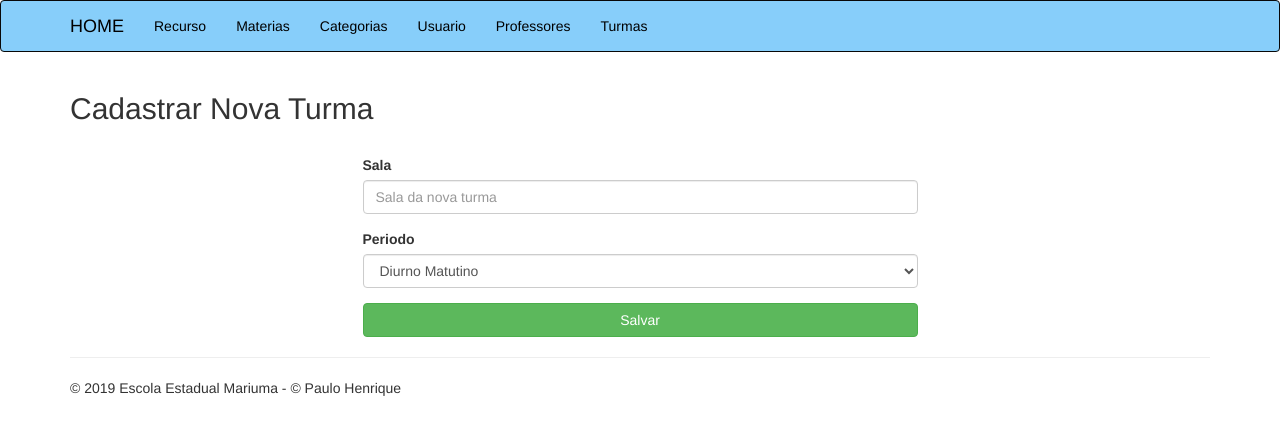
After one commit to paulohenriq31/escola, a PHP site: page /turmas-criar.php in a window 1280 px wide. The commit adds this page. Shown: the top 435 px of the page. Run offline with PHP 8.4, Linux system fonts and the light colour scheme.

Commit message:
Criação incial do cadastro de turmas

```diff
--- a/cabecalho.php
+++ b/cabecalho.php
@@ -29,6 +29,7 @@
                 <li><a href="categorias.php">Categorias</a></li>
                 <li><a href="usuarios.php">Usuario</a></li>
                 <li><a href="professores.php">Professores</a></li>
+                <li><a href="turmas.php">Turmas</a></li>
             </ul>
         </div><!--/.navbar-collapse -->
     </div>
--- /dev/null
+++ b/turmas-criar.php
@@ -0,0 +1,44 @@
+<?php
+    require_once 'cabecalho.php';
+
+?>
+
+<h2>Cadastrar Nova Turma</h2>
+<br>
+<form action="recursos-criar-post.php" method="post">
+    <div class="row">
+        <div class="col-md-6 col-md-offset-3">
+
+            <div class="form-group">
+                <label for="sala">Sala</label>
+                <input name="sala" type="text" class="form-control" placeholder="Sala da nova turma" required>
+            </div>
+
+
+
+            <div class="form-group">
+                <label for="periodo">Periodo</label>
+                <select class="form-control" name="perido>">
+                    <option value="">Diurno Matutino</option>
+                    <option value="">Diurno Vespertino</option>
+                    <option value="">Noturno</option>
+
+                </select>
+            </div>
+            <!--
+            <div class="form-group">
+                <label for="horarioEntrada">Horario de Entrada</label>
+                <input name="horarioEntrada" type="time" class="form-control" required>
+            </div>
+
+            <div class="form-group">
+                <label for="horarioSaida">Horario de Entrada</label>
+                <input name="horarioSaida" type="time" class="form-control" required>
+            </div>
+-->
+            <input type="submit" class="btn btn-success btn-block" value="Salvar">
+        </div>
+    </div>
+</form>
+
+<?php require_once 'rodape.php' ?>
```
Also changed, not shown: classes/Turma.php (added, +19 -0 lines), turmas.php (added, +45 -0 lines).
